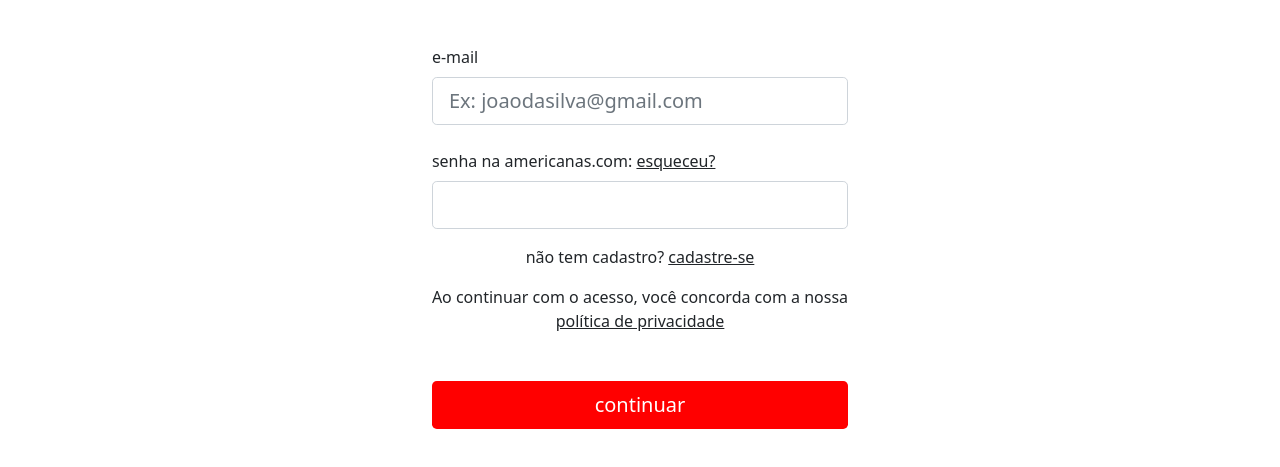
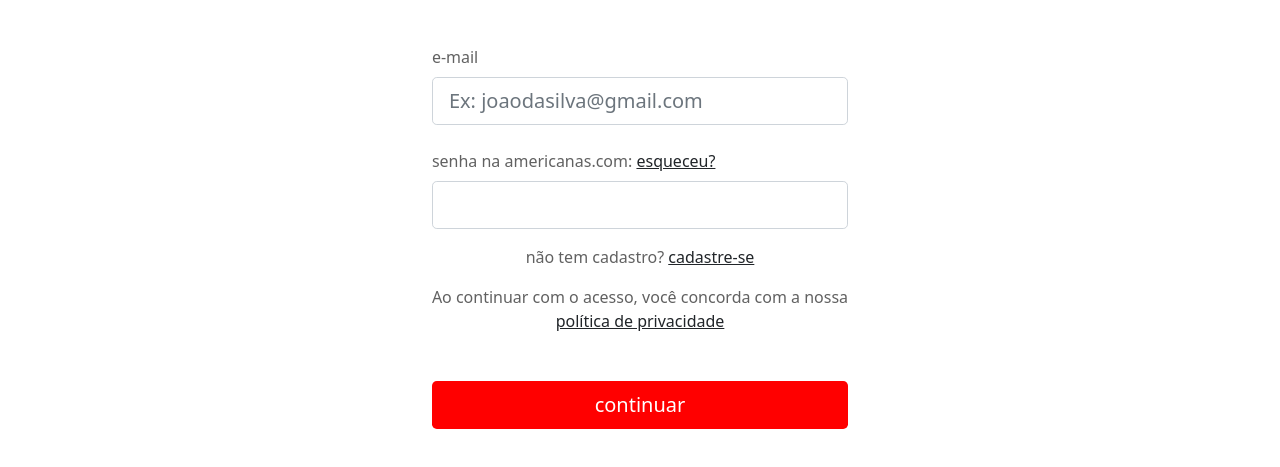
Before and after one commit to mendes114/americanaslogin, a plain HTML site: page index.html in a window 1280 px wide. Shown: the part 213-680 px from the top of the page. Drawn offline with nearby package versions, Linux system fonts and the light colour scheme.

Commit message:
4o commit

```diff
--- a/style.css
+++ b/style.css
@@ -20,3 +20,7 @@ h1 {
    font-size: 2.2rem !important;
    color: rgb(82, 82, 82);
 }
+
+body {
+    color: rgb(97, 97, 97) !important;
+}
```
